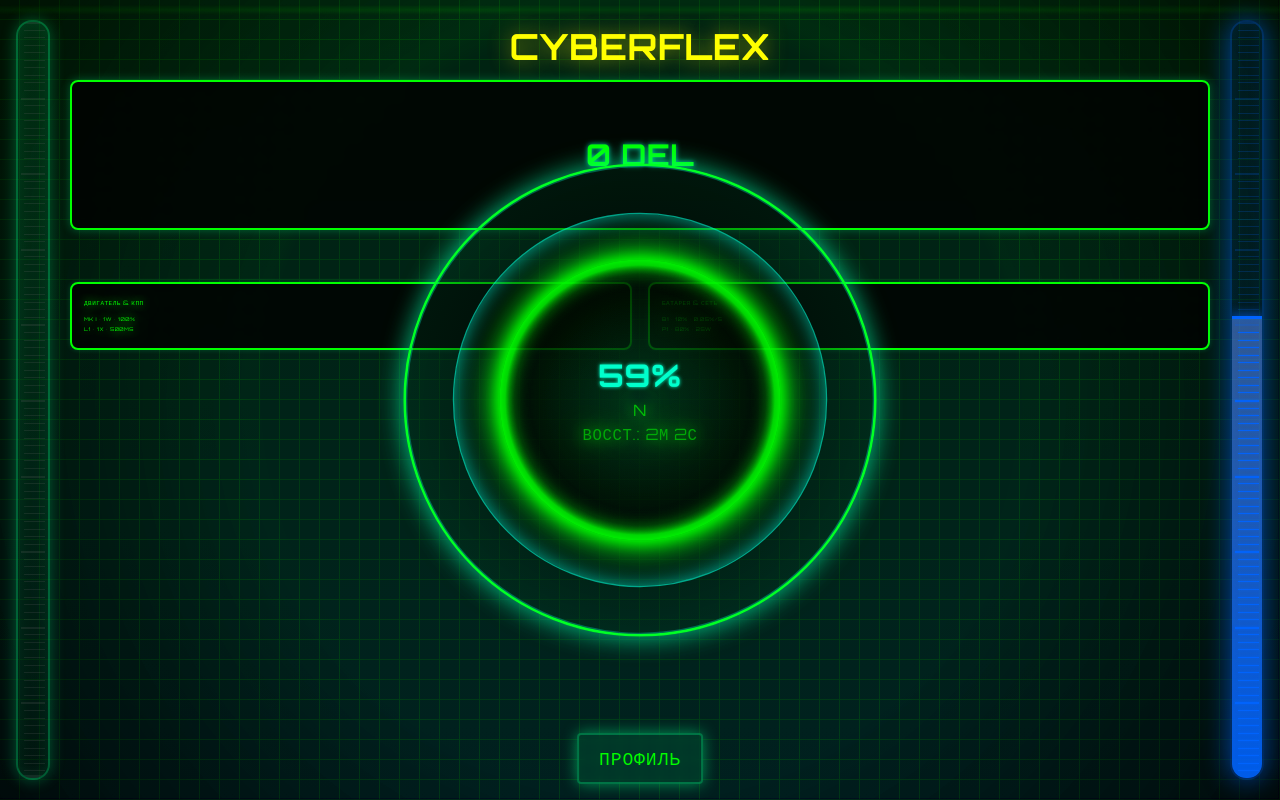
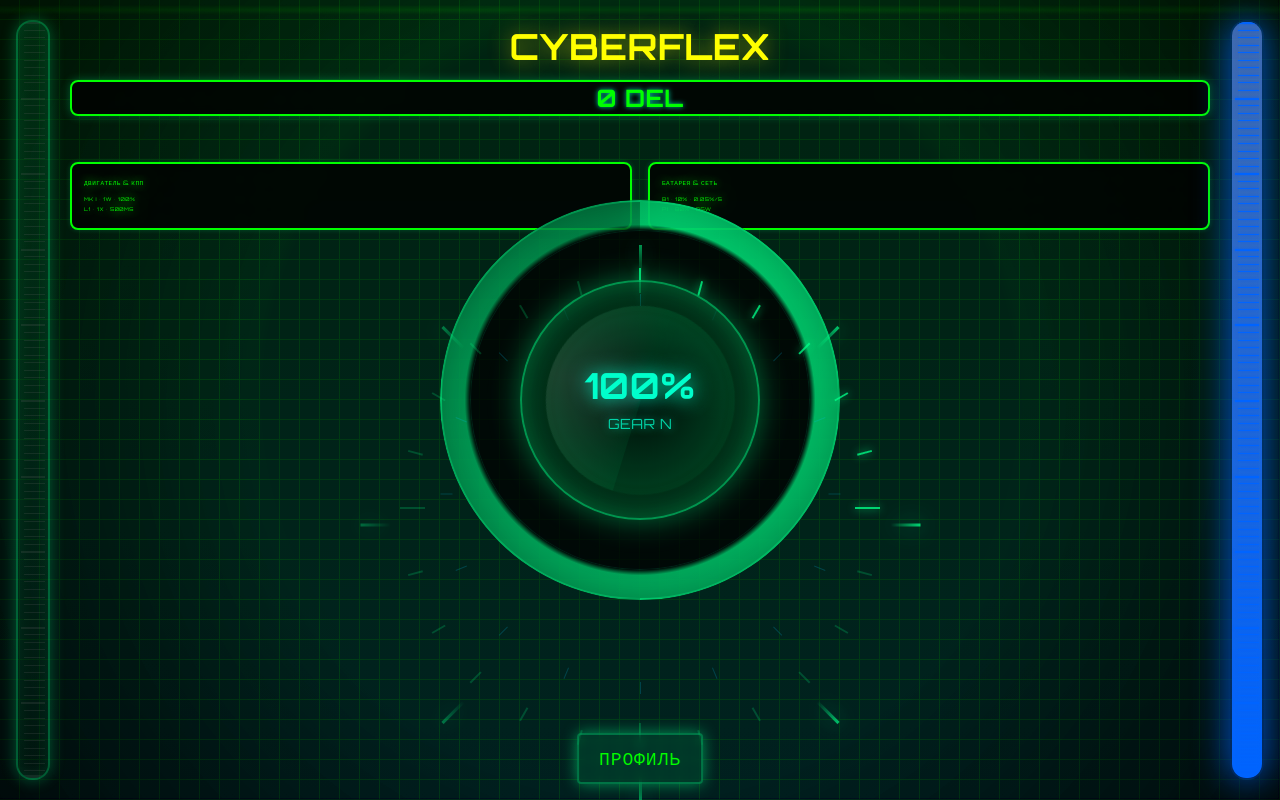
Before and after one commit to Gazprom100/TAPDEL, a React (Vite) app: page / in a window 1280 px wide. Built offline with nearby package versions, Linux system fonts and the light colour scheme; no server answers.

Commit message:
23464576

```diff
--- a/src/App.tsx
+++ b/src/App.tsx
@@ -110,13 +110,11 @@
       return;
     }
 
-    // Накапливаем энергию для гипердвигателя
-    if (!isHyperdriveActive) {
+    // Заряжаем аккумулятор гипердвигателя от активности тапания
     const fuelUsed = GAME_MECHANICS.GEAR.MULTIPLIERS[newGear] * (currentPowerGrid.efficiency / 100);
     const energyGain = fuelUsed * GAME_MECHANICS.ENERGY.HYPERDRIVE_CHARGE_RATIO;
     const newEnergy = Math.min(GAME_MECHANICS.ENERGY.MAX_LEVEL, hyperdriveEnergy + energyGain);
     setHyperdriveEnergy(newEnergy);
-    }
 
     // Рассчитываем награду
     const baseReward = GAME_MECHANICS.TAP.BASE_REWARD;
@@ -124,7 +122,8 @@
     const engineBonus = 1 + (currentEngine.power / 100);
     const gearboxBonus = 1 + (currentGearbox.gear / 10);
     const gridEfficiency = currentPowerGrid.efficiency / 100;
-    const hyperdriveBonus = isHyperdriveActive ? currentHyperdrive.speedMultiplier : 1;
+    // Гипердвигатель увеличивает награду в 2 раза
+    const hyperdriveBonus = isHyperdriveActive ? 2 : 1;
 
     const reward = baseReward * gearMultiplier * engineBonus * gearboxBonus * gridEfficiency * hyperdriveBonus;
 
@@ -166,18 +165,11 @@
       const now = Date.now();
       const timeSinceLastTap = now - lastTapTime;
 
-      // Восстановление топлива только при активности (если был тап в последние 3 секунды)
-      if (timeSinceLastTap <= 3000) {
-        // Восстановление топлива: новая система - 0.033% за 100мс = 100% за 5 минут
+      // Топливо накапливается от бездействия (если не было тапов больше 3 секунд)
+      if (timeSinceLastTap > 3000) {
+        // Восстановление топлива: 0.033% за 100мс = 100% за 5 минут
         const newFuelLevel = Math.min(GAME_MECHANICS.ENERGY.MAX_LEVEL, fuelLevel + GAME_MECHANICS.ENERGY.RECOVERY_RATE);
         setFuelLevel(newFuelLevel);
-      } else {
-        // Разряд батареи при неактивности (если не было тапов больше 3 секунд)
-        // Батарея разряжается за 1 минуту неактивности
-        // 1.67% за 100мс = 100% за 60 секунд (1 минута)
-        const batteryDrainRate = 1.67;
-        const newBatteryLevel = Math.max(GAME_MECHANICS.ENERGY.MIN_LEVEL, fuelLevel - batteryDrainRate);
-        setFuelLevel(newBatteryLevel);
       }
 
       // Снижение тахометра при отсутствии тапов
@@ -217,14 +209,19 @@
     };
   }, [hyperdriveEnergy, currentHyperdrive.activationThreshold, isHyperdriveActive, hyperdriveReadiness]);
 
-  // Потребление энергии гипердвигателем - настроено на 1 минуту работы
+  // Потребление энергии гипердвигателем - 1 минуту работы при активном тапании
   useEffect(() => {
     let consumptionInterval: NodeJS.Timeout;
 
     if (isHyperdriveActive) {
       consumptionInterval = setInterval(() => {
+        const now = Date.now();
+        const timeSinceLastTap = now - lastTapTime;
+
+        // Энергия тратится только при активном тапании (в течение 3 секунд после последнего тапа)
+        if (timeSinceLastTap <= 3000) {
           setHyperdriveEnergy(prevEnergy => {
-          // Тратим энергию за 1 минуту (60 секунд = 60 интервалов по 1 секунде)
+            // Тратим энергию за 1 минуту активного тапания (60 секунд = 60 интервалов по 1 секунде)
             const energyConsumptionPerSecond = 100 / 60; // 1.67% в секунду = 100% за 60 секунд
             const newEnergy = Math.max(GAME_MECHANICS.ENERGY.MIN_LEVEL, prevEnergy - energyConsumptionPerSecond);
 
@@ -234,6 +231,7 @@
 
             return newEnergy;
           });
+        }
       }, 1000); // каждую секунду
     }
 
@@ -242,7 +240,7 @@
         clearInterval(consumptionInterval);
       }
     };
-  }, [isHyperdriveActive]);
+  }, [isHyperdriveActive, lastTapTime]);
 
   // Предотвращаем нежелательные жесты браузера
   useEffect(() => {
@@ -327,13 +325,13 @@
       <div className="absolute top-12 sm:top-16 md:top-20 z-20" style={{
         left: '70px', // отступ от левой шкалы (48px + 22px)
         right: '70px', // отступ от правой шкалы (48px + 22px)
-        height: '150px'
+        height: '30px'
       }}>
         <div className="cyber-panel h-full flex items-center justify-center" style={{
           boxShadow: '0 0 10px rgba(0, 255, 136, 0.3)'
         }}>
           <div className="text-center">
-            <div className="cyber-text text-xl sm:text-2xl md:text-3xl font-bold" style={{
+            <div className="cyber-text text-lg sm:text-xl md:text-2xl font-bold" style={{
               textShadow: '0 0 5px rgba(0, 255, 136, 0.8)'
             }}>
               {Math.floor(tokens)} DEL
@@ -344,7 +342,7 @@
 
       {/* 3. Два блока с информацией о компонентах - между счетчиком и центральной кнопкой */}
       <div className="absolute z-20" style={{
-        top: 'calc(12px + 150px + 120px)', // под счетчиком токенов (новая высота 150px) + 100px вниз
+        top: 'calc(12px + 30px + 120px)', // под счетчиком токенов (высота 30px) + 100px вниз
         left: '70px', // отступ от левой шкалы
         right: '70px' // отступ от правой шкалы
       }}>
@@ -507,7 +505,7 @@
       {/* 4. Центральная круглая кнопка с топливом */}
       <div className="absolute top-1/2 left-1/2 transform -translate-x-1/2 -translate-y-1/2 z-20 pointer-events-none">
         <div
-          className="power-display pointer-events-auto"
+          className="pointer-events-auto relative"
           onClick={(e) => {
             e.stopPropagation();
             handleTap();
@@ -517,39 +515,176 @@
             handleTap();
           }}
           style={{
-            transform: `scale(${1.3 + intensity / 500})`,
-            width: 'clamp(234px, 32.5vw, 364px)',
-            height: 'clamp(234px, 32.5vw, 364px)'
+            width: 'clamp(280px, 35vw, 400px)',
+            height: 'clamp(280px, 35vw, 400px)',
+            borderRadius: '50%',
+            background: 'radial-gradient(circle, rgba(0, 0, 0, 0.9) 0%, rgba(0, 0, 0, 0.7) 70%, transparent 100%)',
+            display: 'flex',
+            alignItems: 'center',
+            justifyContent: 'center',
+            position: 'relative',
+            cursor: 'pointer'
           }}
         >
-          {/* Внешние кольца */}
-          <div className="power-ring-outer" style={{
-            boxShadow: '0 0 20px rgba(0, 255, 136, 0.4)'
-          }} />
-          <div className="power-ring" style={{
-            boxShadow: 'inset 0 0 15px rgba(0, 255, 136, 0.6)'
-          }} />
-          <div className="power-ring-inner" style={{
-            background: 'radial-gradient(circle, rgba(0, 255, 136, 0.1) 0%, rgba(0, 0, 0, 0.9) 100%)'
+          {/* Внешние HUD кольца */}
+          <div style={{
+            position: 'absolute',
+            width: '100%',
+            height: '100%',
+            borderRadius: '50%',
+            border: '2px solid rgba(0, 255, 136, 0.3)',
+            background: `conic-gradient(
+              rgba(0, 255, 136, 0.6) 0deg,
+              rgba(0, 255, 136, 0.3) ${(fuelLevel / 100) * 360}deg,
+              rgba(0, 255, 136, 0.1) ${(fuelLevel / 100) * 360}deg,
+              rgba(0, 255, 136, 0.1) 360deg
+            )`,
+            maskImage: 'radial-gradient(circle, transparent 60%, black 62%, black 98%, transparent 100%)',
+            WebkitMaskImage: 'radial-gradient(circle, transparent 60%, black 62%, black 98%, transparent 100%)',
+            filter: 'drop-shadow(0 0 20px rgba(0, 255, 136, 0.8))'
           }} />
 
-          {/* Индикатор топлива */}
-          <div className="fuel-display">
-            <div className="cyber-text text-lg sm:text-xl md:text-2xl font-bold" style={{
+          {/* Средние кольца с делениями */}
+          <div style={{
+            position: 'absolute',
+            width: '85%',
+            height: '85%',
+            borderRadius: '50%',
+            border: '1px solid rgba(0, 255, 136, 0.4)',
+            background: `conic-gradient(
+              rgba(0, 200, 255, 0.4) 0deg,
+              rgba(0, 200, 255, 0.2) ${(hyperdriveEnergy / 100) * 360}deg,
+              rgba(0, 200, 255, 0.1) ${(hyperdriveEnergy / 100) * 360}deg,
+              rgba(0, 200, 255, 0.1) 360deg
+            )`,
+            maskImage: 'radial-gradient(circle, transparent 70%, black 72%, black 96%, transparent 100%)',
+            WebkitMaskImage: 'radial-gradient(circle, transparent 70%, black 72%, black 96%, transparent 100%)',
+            filter: 'drop-shadow(0 0 15px rgba(0, 200, 255, 0.6))'
+          }} />
+
+          {/* Внутренние деления */}
+          {Array.from({ length: 24 }).map((_, i) => (
+            <div
+              key={i}
+              style={{
+                position: 'absolute',
+                width: '2px',
+                height: i % 6 === 0 ? '25px' : '15px',
+                background: `rgba(0, 255, 136, ${i * 4 <= fuelLevel * 0.24 ? 0.8 : 0.2})`,
+                transform: `rotate(${i * 15}deg) translateY(-120px)`,
+                transformOrigin: 'center 120px',
+                boxShadow: i * 4 <= fuelLevel * 0.24 ? '0 0 8px rgba(0, 255, 136, 0.8)' : 'none'
+              }}
+            />
+          ))}
+
+          {/* Средние деления для гипердвигателя */}
+          {Array.from({ length: 16 }).map((_, i) => (
+            <div
+              key={i}
+              style={{
+                position: 'absolute',
+                width: '1px',
+                height: '12px',
+                background: `rgba(0, 200, 255, ${i * 6.25 <= hyperdriveEnergy ? 0.8 : 0.2})`,
+                transform: `rotate(${i * 22.5}deg) translateY(-100px)`,
+                transformOrigin: 'center 100px',
+                boxShadow: i * 6.25 <= hyperdriveEnergy ? '0 0 6px rgba(0, 200, 255, 0.8)' : 'none'
+              }}
+            />
+          ))}
+
+          {/* Центральная область */}
+          <div style={{
+            width: '60%',
+            height: '60%',
+            borderRadius: '50%',
+            background: `radial-gradient(circle,
+              rgba(0, 0, 0, 0.95) 0%,
+              rgba(0, 50, 25, 0.9) 50%,
+              rgba(0, 100, 50, 0.3) 100%)`,
+            border: '2px solid rgba(0, 255, 136, 0.5)',
+            display: 'flex',
+            flexDirection: 'column',
+            alignItems: 'center',
+            justifyContent: 'center',
+            boxShadow: `
+              inset 0 0 30px rgba(0, 255, 136, 0.3),
+              0 0 30px rgba(0, 255, 136, 0.4)
+            `,
+            position: 'relative'
+          }}>
+            {/* Внутренние световые эффекты */}
+            <div
+              className="rotating-effect"
+              style={{
+                position: 'absolute',
+                width: '80%',
+                height: '80%',
+                borderRadius: '50%',
+                background: `conic-gradient(
+                  rgba(0, 255, 136, 0.1) 0deg,
+                  rgba(255, 255, 255, 0.1) 90deg,
+                  rgba(0, 255, 136, 0.1) 180deg,
+                  rgba(0, 255, 136, 0.05) 270deg
+                )`
+              }}
+            />
+
+            {/* Основной текст */}
+            <div className="cyber-text text-2xl sm:text-3xl md:text-4xl font-bold" style={{
               color: fuelLevel > 50 ? '#00ff88' : fuelLevel > 20 ? '#ffaa00' : '#ff4444',
-              textShadow: '0 0 3px currentColor'
+              textShadow: `0 0 20px currentColor`,
+              zIndex: 10,
+              position: 'relative'
             }}>
               {Math.floor(fuelLevel)}%
             </div>
-            <div className="cyber-text text-xs opacity-70">
-              {gear}
+
+            {/* Передача */}
+            <div className="cyber-text text-sm opacity-80" style={{
+              color: '#00ff88',
+              textShadow: '0 0 10px rgba(0, 255, 136, 0.8)',
+              zIndex: 10,
+              position: 'relative',
+              marginTop: '5px'
+            }}>
+              GEAR {gear}
             </div>
-            {fuelLevel < 100 && (
-              <div className="cyber-text text-xs opacity-60">
-                Восст.: {calculateRecoveryTime()}
+
+            {/* Гипердвигатель индикатор */}
+            {isHyperdriveActive && (
+              <div
+                className="pulse-effect cyber-text text-xs"
+                style={{
+                  color: '#ff0080',
+                  textShadow: '0 0 15px rgba(255, 0, 128, 0.8)',
+                  zIndex: 10,
+                  position: 'relative',
+                  marginTop: '3px'
+                }}
+              >
+                HYPERDRIVE
               </div>
             )}
           </div>
+
+          {/* Внешние декоративные элементы */}
+          {Array.from({ length: 8 }).map((_, i) => (
+            <div
+              key={i}
+              style={{
+                position: 'absolute',
+                width: '3px',
+                height: '30px',
+                background: `linear-gradient(to bottom, rgba(0, 255, 136, 0.8), transparent)`,
+                transform: `rotate(${i * 45}deg) translateY(-140px)`,
+                transformOrigin: 'center 140px',
+                filter: 'drop-shadow(0 0 10px rgba(0, 255, 136, 0.8))',
+                opacity: 0.7 + Math.sin(i * 0.8) * 0.3
+              }}
+            />
+          ))}
         </div>
       </div>
 
--- a/src/styles/effects.css
+++ b/src/styles/effects.css
@@ -112,6 +112,8 @@
   --gap-size: clamp(8px, 2vw, 16px);
   --central-button-size: clamp(160px, 30vw, 280px);
   --glow-color: #00ff88;
+  --secondary-glow: #00ccff;
+  --danger-glow: #ff4444;
 }
 
 /* Базовые стили контейнера с улучшенной адаптивностью */
@@ -1452,3 +1454,64 @@
     min-height: auto;
   }
 }
+
+/* HUD интерфейс анимации */
+.rotating-effect {
+  animation: rotate 10s linear infinite;
+}
+
+.pulse-effect {
+  animation: pulse 1s ease-in-out infinite;
+}
+
+/* Гипердвигатель */
+.hyperdrive-button {
+  background: rgba(255, 0, 255, 0.1);
+  border: 2px solid rgba(255, 0, 255, 0.3);
+  color: #ff00ff;
+  font-family: 'Courier New', monospace;
+  font-weight: bold;
+  border-radius: 6px;
+  transition: all 0.3s ease;
+  position: relative;
+  overflow: hidden;
+}
+
+.hyperdrive-button:hover:not(:disabled) {
+  background: rgba(255, 0, 255, 0.2);
+  border-color: rgba(255, 0, 255, 0.6);
+}
+
+.hyperdrive-button.active {
+  background: rgba(255, 0, 255, 0.3);
+  border-color: rgba(255, 0, 255, 0.8);
+  animation: glow 1s ease-in-out infinite;
+}
+
+.hyperdrive-button.charging {
+  background: rgba(255, 255, 0, 0.2);
+  border-color: rgba(255, 255, 0, 0.5);
+  color: #ffff00;
+}
+
+.hyperdrive-button.ready {
+  background: rgba(0, 255, 0, 0.2);
+  border-color: rgba(0, 255, 0, 0.6);
+  color: #00ff00;
+  animation: pulse 0.5s ease-in-out infinite;
+}
+
+.hyperdrive-status {
+  position: relative;
+  z-index: 2;
+}
+
+.hyperdrive-charge-indicator {
+  position: absolute;
+  bottom: 0;
+  left: 0;
+  height: 100%;
+  background: rgba(255, 0, 255, 0.3);
+  transition: width 0.3s ease;
+  z-index: 1;
+}
```
Lines whose indentation alone changed are shown as unchanged.
